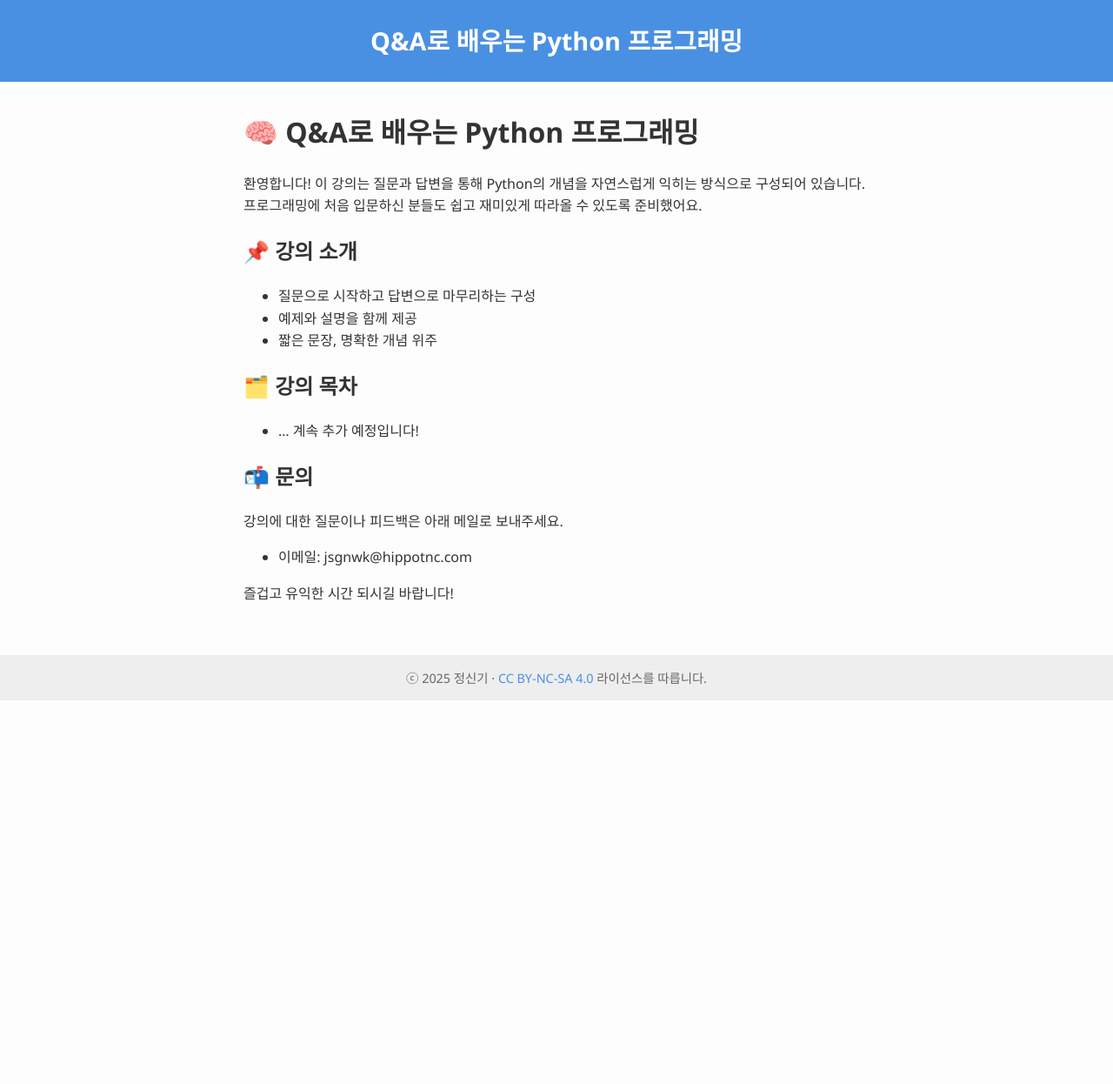
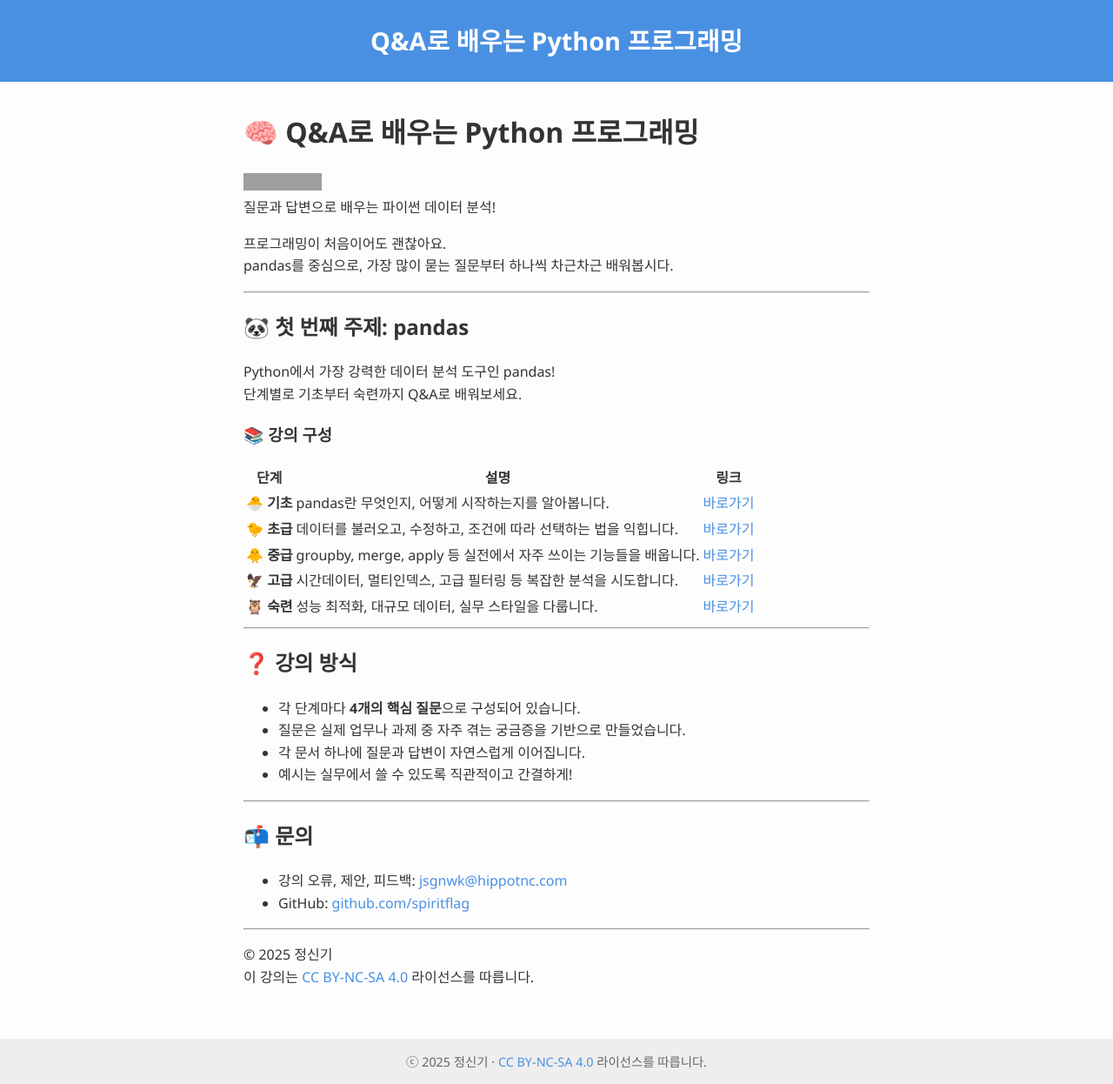
Before and after one commit to SpiritFlag/spiritflag.github.io, a Jekyll site: the page built from index.md, in a window 1280 px wide. Shown: the whole page at 87% size. Built offline with Jekyll 4.4.1, drawn with Linux system fonts in a browser that asks for light colours; before the commit the page ends 900 px from its top, so only the background shows below that; grey boxes are pictures that could not be loaded.

Commit message:
Update index.md

```diff
--- a/index.md
+++ b/index.md
@@ -5,23 +5,46 @@ title: Q&A로 배우는 Python 프로그래밍
 
 # 🧠 Q&A로 배우는 Python 프로그래밍
 
-환영합니다! 이 강의는 질문과 답변을 통해 Python의 개념을 자연스럽게 익히는 방식으로 구성되어 있습니다.
-프로그래밍에 처음 입문하신 분들도 쉽고 재미있게 따라올 수 있도록 준비했어요.
+![pandas](https://img.shields.io/badge/pandas-Data%20Analysis-purple?logo=pandas&logoColor=white)
+질문과 답변으로 배우는 파이썬 데이터 분석!
 
-## 📌 강의 소개
+프로그래밍이 처음이어도 괜찮아요.
+pandas를 중심으로, 가장 많이 묻는 질문부터 하나씩 차근차근 배워봅시다.
 
-* 질문으로 시작하고 답변으로 마무리하는 구성
-* 예제와 설명을 함께 제공
-* 짧은 문장, 명확한 개념 위주
+---
 
-## 🗂️ 강의 목차
+## 🐼 첫 번째 주제: pandas
 
-* ... 계속 추가 예정입니다!
+Python에서 가장 강력한 데이터 분석 도구인 pandas!
+단계별로 기초부터 숙련까지 Q&A로 배워보세요.
+
+### 📚 강의 구성
+
+| 단계 | 설명 | 링크 |
+|------|------|------|
+| 🐣 **기초**   | pandas란 무엇인지, 어떻게 시작하는지를 알아봅니다. | [바로가기](lessons/pandas/01_기초/) |
+| 🐤 **초급**   | 데이터를 불러오고, 수정하고, 조건에 따라 선택하는 법을 익힙니다. | [바로가기](lessons/pandas/02_초급/) |
+| 🐥 **중급**   | groupby, merge, apply 등 실전에서 자주 쓰이는 기능들을 배웁니다. | [바로가기](lessons/pandas/03_중급/) |
+| 🦅 **고급**   | 시간데이터, 멀티인덱스, 고급 필터링 등 복잡한 분석을 시도합니다. | [바로가기](lessons/pandas/04_고급/) |
+| 🦉 **숙련**   | 성능 최적화, 대규모 데이터, 실무 스타일을 다룹니다. | [바로가기](lessons/pandas/05_숙련/) |
+
+---
+
+## ❓ 강의 방식
+
+* 각 단계마다 **4개의 핵심 질문**으로 구성되어 있습니다.
+* 질문은 실제 업무나 과제 중 자주 겪는 궁금증을 기반으로 만들었습니다.
+* 각 문서 하나에 질문과 답변이 자연스럽게 이어집니다.
+* 예시는 실무에서 쓸 수 있도록 직관적이고 간결하게!
+
+---
 
 ## 📬 문의
 
-강의에 대한 질문이나 피드백은 아래 메일로 보내주세요.
+- 강의 오류, 제안, 피드백: [jsgnwk@hippotnc.com](mailto:jsgnwk@hippotnc.com)
+- GitHub: [github.com/spiritflag](https://github.com/spiritflag)
 
-- 이메일: jsgnwk@hippotnc.com
+---
 
-즐겁고 유익한 시간 되시길 바랍니다!
+© 2025 정신기
+이 강의는 [CC BY-NC-SA 4.0](https://creativecommons.org/licenses/by-nc-sa/4.0/deed.ko) 라이선스를 따릅니다.
```
